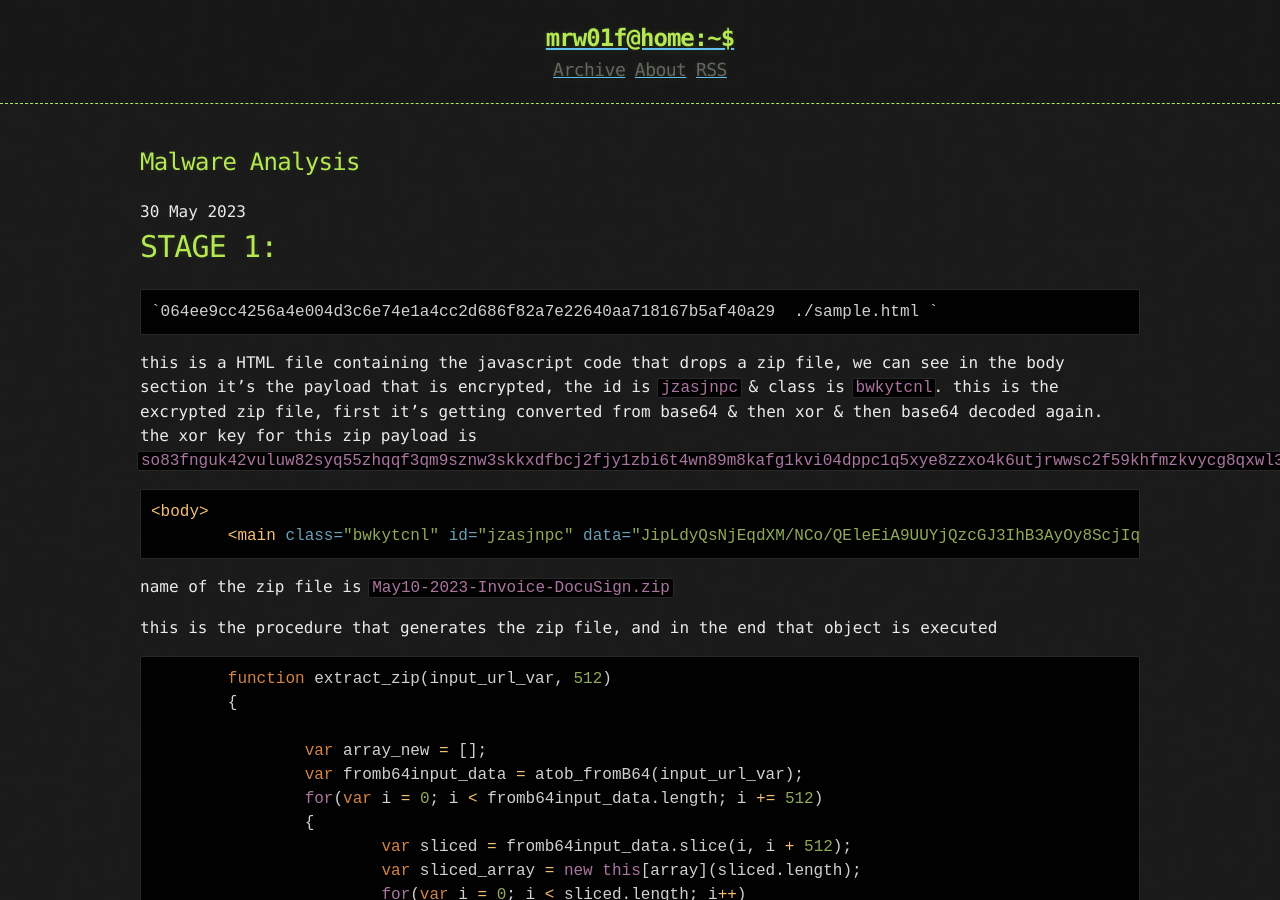
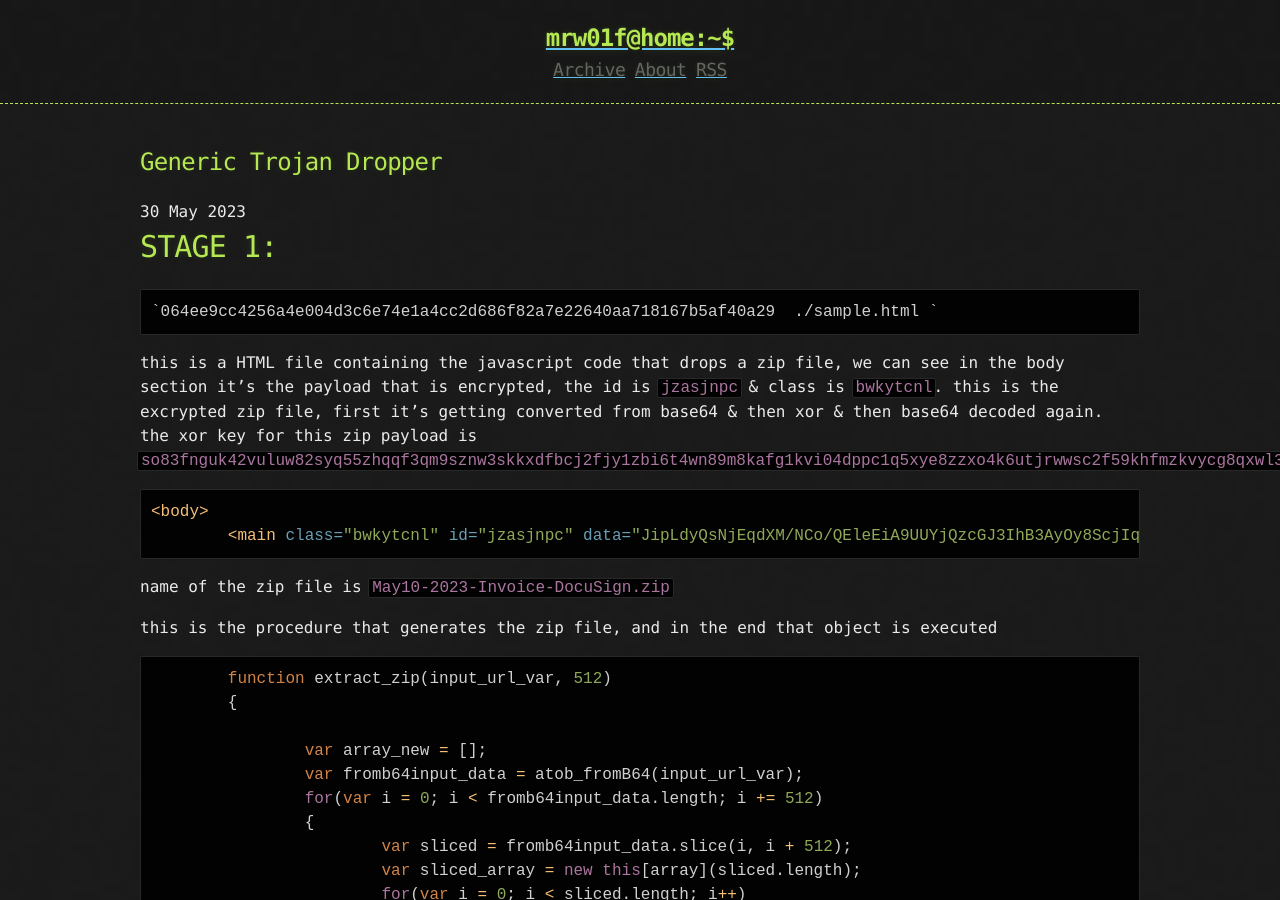
Before and after one commit to MRW01F/blog, a Jekyll site: the page built from _posts/2023-05-30-Generic-Trojan-Malware-Analysis.md, in a window 1280 px wide and 900 px high. Built offline with Jekyll 4.4.1, drawn with Linux system fonts in a browser that asks for light colours.

Commit message:
fixed generic trojan dropper

```diff
--- a/_posts/2023-05-30-Malware-Analysis.md
+++ b/_posts/2023-05-30-Generic-Trojan-Malware-Analysis.md
@@ -1,5 +1,5 @@
 ---
-title: Malware Analysis
+title: Generic Trojan Dropper
 published: true
 ---
 
```
